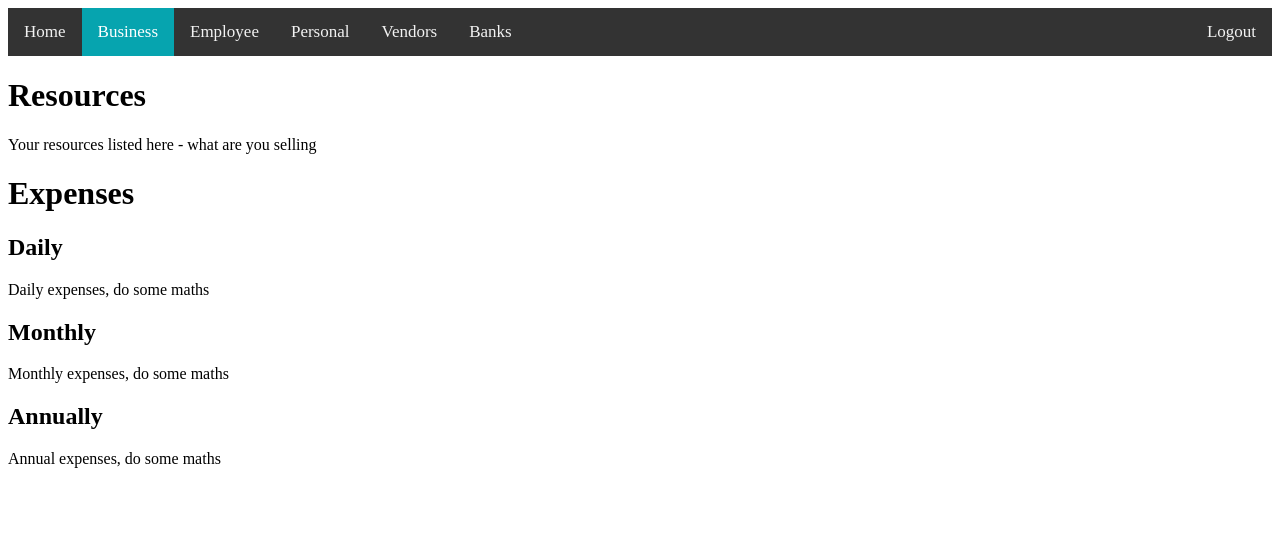
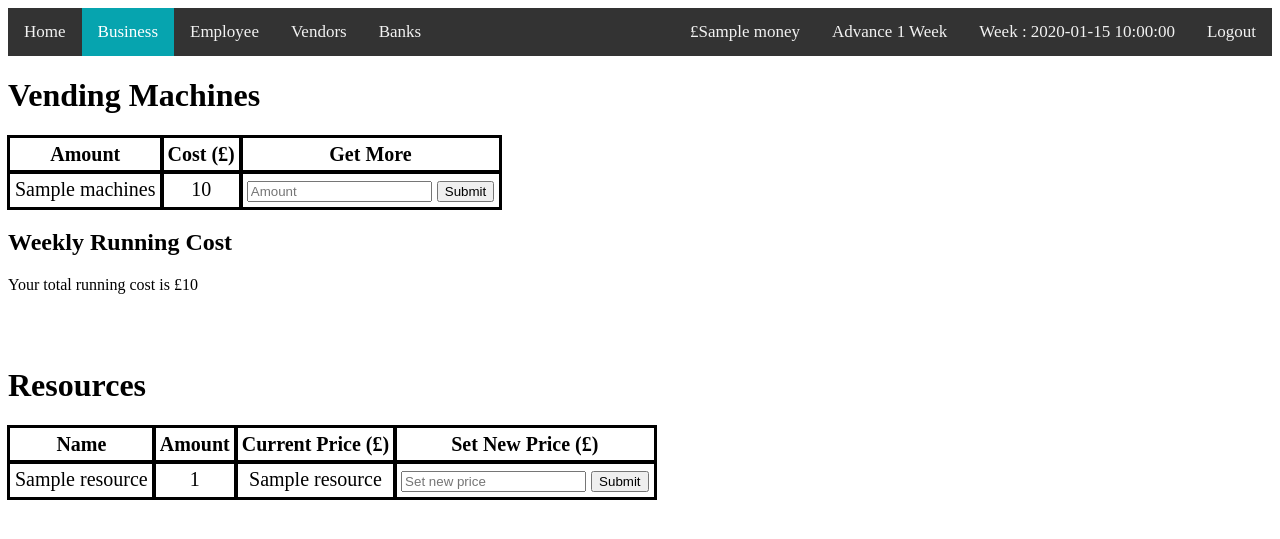
Before and after one commit to v-faustino/WHACK2025, a Flask app: template templates/business.html in a window 1280 px wide. Shown: the top 539 px of the page. Run offline with Flask 3, Linux system fonts and the light colour scheme; the template is opened without the code that fills it: most values are stand-ins (such as "Sample title", 1, 10 or a date in 2020).

Commit message:
imma sleep

```diff
--- a/main.py
+++ b/main.py
@@ -1,8 +1,13 @@
-from flask import Flask, render_template, redirect, url_for, request, session
+from flask import Flask, render_template, redirect, url_for, request, session, flash
+from player import Player
+from config import MERCHANDISE, BANKS, MACHINECOST, RUNNINGCOST
 
 app = Flask(__name__)
 app.secret_key = "helloworld"
 
+# rn signifies the current time in weeks, beginning at week 1
+rn = 1
+gameOver = False
 
 @app.route("/login", methods=["POST", "GET"])
 def login():
@@ -10,11 +15,16 @@ def login():
         return render_template("login.html")
 
     user = request.form.get("username")
-    if user == "":
-        return render_template("login.html", text="No fields may be left empty.")
+    '''if user == "":
+        return render_template("login.html", text="No fields may be left empty.")'''
 
     session["user"] = user
-    return render_template("index.html")
+
+    global player
+    player = Player(session["user"], 0) # Create player with no money
+
+    return redirect(url_for("home"))
+
 
 @app.route("/logout")
 def logout():
@@ -28,15 +38,45 @@ def home():
 
 
     if request.method == "GET":
-        return render_template("index.html")
+        sold = player.getPrevWeekSales()
+        totalAmount = sum(int(sold[item][0]) for item in sold)
+        totalRev = sum(float(sold[item][1] * sold[item][0]) for item in sold)
+
+        return render_template("index.html", money="{:.2f}".format(player.getMoney()), time=rn, sold=sold, amount=totalAmount, rev="{:.2f}".format(totalRev))
 
 @app.route("/business", methods=["POST", "GET"])
 def business():
     if not ("user" in session):
         return redirect(url_for("login"))
 
+    if request.method == "GET":
+        return render_template("business.html", money="{:.2f}".format(player.getMoney()), time=rn, machines=player.getAmountMachines(), cost="{:.2f}".format(MACHINECOST), resources=player.getResources(), runningCost=player.getAmountMachines() * RUNNINGCOST)
 
-    return render_template("business.html")
+    # check empty
+    if request.form.get("amountMachines") == "" or request.form.get("newPrice") == "":
+        return render_template("business.html", money="{:.2f}".format(player.getMoney()), time=rn, machines=player.getAmountMachines(), cost=MACHINECOST, resources=player.getResources(), runningCost=player.getAmountMachines() * RUNNINGCOST, msg="Field cannot be empty")
+
+    # add machines or add resources price
+    if request.method == "POST":
+        if (request.form.get("newPrice") is None):
+            machines = int(request.form.get("amountMachines"))
+
+            # check if you can afford
+            if (player.getMoney() - machines * MACHINECOST) < 0:
+                msg = "You cannot afford that many vending machines"
+
+            else:
+                player.addMachines(machines)
+                msg = f"Bought {machines} vending machines"
+
+        else:
+            item = request.form.get("item")
+            price = request.form.get("newPrice")
+            player.editPrice(item, price)
+            msg = f"Updated price to {price}"
+
+        return render_template("business.html", money="{:.2f}".format(player.getMoney()), time=rn, machines=player.getAmountMachines(), cost=MACHINECOST, resources=player.getResources(), runningCost=player.getAmountMachines() * RUNNINGCOST, msg=msg)
+
 
 @app.route("/employee", methods=["POST", "GET"])
 def employee():
@@ -44,7 +84,7 @@ def employee():
         return redirect(url_for("login"))
 
 
-    return render_template("employee.html")
+    return render_template("employee.html", money="{:.2f}".format(player.getMoney()), time=rn)
 
 @app.route("/personal", methods=["POST", "GET"])
 def personal():
@@ -52,39 +92,144 @@ def personal():
         return redirect(url_for("login"))
 
 
-    return render_template("personal.html")
+    return render_template("personal.html", money="{:.2f}".format(player.getMoney()), time=rn)
 
 @app.route("/vendors", methods=["POST", "GET"])
 def vendors():
     if not ("user" in session):
         return redirect(url_for("login"))
 
+    if request.method == "GET":
+        return render_template("vendors.html", money="{:.2f}".format(player.getMoney()), time=rn, stock=MERCHANDISE, price=player.getCurrentPrices())
 
-    return render_template("vendors.html")
+
+    name = request.form.get("name")
+    amount = request.form.get("amountResources")
+    price = float(request.form.get("price"))
+
+    if amount == "":
+        return render_template("vendors.html", money="{:.2f}".format(player.getMoney()), time=rn, stock=MERCHANDISE, price=player.getCurrentPrices(), msg="Fields cannot be left empty")
+
+    amount = int(amount)
+
+    # check if can afford
+    if (player.getMoney() - amount * price) < 0:
+        return render_template("vendors.html", money="{:.2f}".format(player.getMoney()), time=rn, stock=MERCHANDISE, price=player.getCurrentPrices(), msg="You cannot afford these resources")
+
+    player.addResources(name, amount, price)
+
+    return render_template("vendors.html", money="{:.2f}".format(player.getMoney()), time=rn, stock=MERCHANDISE, price=player.getCurrentPrices(), msg2="Successful purchase")
 
 
 @app.route("/banks", methods=["POST", "GET"])
 def banks():
     if not ("user" in session):
-        return redirect(url_for("login"))
+        return redirect(url_for("logout"))
 
 
     if request.method == "GET":
-        return redirect(url_for("login"))
+        return render_template("banks.html", loans=player.getLoans(), banks=BANKS, money="{:.2f}".format(player.getMoney()), time=rn)
+
 
 
     amount = request.form.get("amount")
 
     # no fields can be empty
     if amount == "":
-        return render_template("banks.html", text="No fields may be left empty.")
+        return render_template("banks.html", text="No fields may be left empty.", loans=player.getLoans(), banks=BANKS, money="{:.2f}".format(player.getMoney()), time=rn)
 
 
     # loan approved
     # add amoun to account
+    player.addMoney(float(amount))
+
+    bank = BANKS[int(request.form.get("index"))]
+
+    interest = bank["Interest"]
+    time = bank["Time"]
+    name = bank["Name"]
+
+    print(name, interest, time)
+
+    # existingLoans = player.getLoans()
+
+    player.addLoan(name, amount, interest, time, rn)
+    print(player.getLoans())
+    return render_template("banks.html", text2="Loan Approved.", loans=player.getLoans(), banks=BANKS, money="{:.2f}".format(player.getMoney()), time=rn)
 
 
-    return render_template("banks.html", text2="Loan Approved.")
+@app.route("/advance", methods=["POST", "GET"])
+def advanceTime():
+    loanStatus = player.forwardLoans()
+    saleStatus = player.sales()
+    if loanStatus == "Game Over" or saleStatus == "Game Over":
+        flash("Unfortuntately you failed to pay credit in time. Game Over.", 'danger')
+
+    else :
+        global rn
+        rn += 1
+
+        player.currentPrices = None # Reset Current Prices, so new ones are generated next week
+
+        totalRunningCost = player.getAmountMachines() * RUNNINGCOST
+        if totalRunningCost > player.getMoney():
+            moneh = player.getMoney()
+            player.addMoney(-moneh) # Zero Money
+            player.addLoan("Machine Maintenance", totalRunningCost - moneh, 0.30, 0, rn) # Add difference as a loan
+
+            #TODO ADD MESSAGE ABOUT THIS
+            flash("You didn't have enough money to run all your machines, emergency loan taken. PAY IMMEDIATELY!!!", 'danger')
+
+            #TODO DISPLAY WEEKLY RUNNING COST IN BUSINESS TAB IG???
+
+        else:
+            player.addMoney(-totalRunningCost) # Every week, each machine costs some money
+
+        # Overdue
+        if loanStatus == "Overdue":
+            flash("Payment for a loan was overdue, your interest has been increased.",'error')
+
+        # Game Over
+        elif loanStatus == "Game Over":
+            flash("Game Over. You missed too many payment dates.",'error')
+
+        elif saleStatus == "Not Enough Goods":
+            flash("You didn't have enough stock to satisfy all your customers.", 'warning')
+
+        elif saleStatus == "Not Diverse":
+            flash("You don't have enough unique items. Sales severely impacted.", 'warning')
+
+        elif saleStatus == "No Machines":
+            flash("You didn't have any machines working.", 'warning')
+
+        else:
+            flash("1 week advanced, loans are normal.", 'success')
+
+
+
+    return redirect(url_for("home"))
+
+
+@app.route("/repay", methods=["POST", "GET"])
+def repay():
+    bank = request.form.get("bank")
+    amount = request.form.get("repayAmount")
+    msg = ""
+    msg2 = ""
+    if amount == "":
+        msg = "Fields cannot be empty"
+
+    if amount is None:
+        msg = "Try again"
+
+    elif float(amount) <= player.getMoney():
+        player.payLoan(bank, amount)
+        msg2 = "Payment made successfully"
+
+    else:
+        msg="You cannot afford to make this payment."
+
+    return render_template("banks.html", msg=msg, msg2=msg2, loans=player.getLoans(), banks=BANKS, money="{:.2f}".format(player.getMoney()), time=rn)
 
 if __name__ == "__main__":
     app.run(debug=True)
--- a/static/index.css
+++ b/static/index.css
@@ -33,6 +33,7 @@ table, label {
 th, td {
    outline: solid;
    padding: 5px;
+   text-align: center;
 }
 
 #error {
--- a/templates/business.html
+++ b/templates/business.html
@@ -5,25 +5,70 @@
 
 {% endblock %}
 
+
 {% block body %}
     <div class="topnav">
         <a href="/">Home</a>
         <a class="active" href="business">Business</a>
         <a href="employee">Employee</a>
-        <a href="personal">Personal</a>
         <a href="vendors">Vendors</a>
         <a href="banks">Banks</a>
         <a href="logout" style="float: right">Logout</a>
+        <a style="float: right">Week : {{time}}</a>
+        <a href="advance" style="float: right">Advance 1 Week</a>
+        <a style="float: right"> £{{ money }}</a>
     </div>
+        <h1>Vending Machines</h1>
+        <table>
+            <tr>
+                <th>Amount</th>
+                <th>Cost (£)</th>
+                <th>Get More</th>
+            </tr>
+            <tr>
+                <td> {{ machines}} </td>
+                <td>{{ cost }}</td>
+                <td>
+                    <form method="POST">
+                        <input type="number" min="0" name="amountMachines" id="amountMachines" placeholder="Amount">
+                        <input type="submit">
+                    </form>
+                </td>
+            </tr>
+        </table>
+        <h2>Weekly Running Cost</h2>
+        <p>Your total running cost is £{{ runningCost }}</p>
+        <br><br>
         <h1>Resources</h1>
-        <p>Your resources listed here - what are you selling</p>
+        {% if resources | length == 0 %}
+        <p>You have no resources </p>
 
-        <h1>Expenses</h1>
-        <h2>Daily</h2>
-        <p>Daily expenses, do some maths</p>
-        <h2>Monthly</h2>
-        <p>Monthly expenses, do some maths</p>
-        <h2>Annually</h2>
-        <p>Annual expenses, do some maths</p>
+        {% else %}
+        <table>
+            <tr>
+                <th>Name</th>
+                <th>Amount</th>
+                <th>Current Price (£)</th>
+                <th>Set New Price (£)</th>
+            </tr>
+            {% for resource in resources %}
+                <tr>
+                    <td> {{ resource }} </td>
+                    <td> {{ resources[resource][0] }} </td>
+                    <td> {{ resources[resource][1] }} </td>
+                    <td>
+                        <form method="POST">
+                            <input type="hidden" name="item" id="item" value="{{ resource }}">
+                            <input type="number" name="newPrice" id="newPrice" placeholder="Set new price">
+                            <input type="submit">
+                        </form>
+                    </td>
+                </tr>
+            {% endfor %}
+            </table>
+        {% endif %}
+        <br>
+        <p style="color:red"> {{ msg }} </p>
     </div>
+
 {% endblock %}
--- a/templates/employee.html
+++ b/templates/employee.html
@@ -10,10 +10,13 @@
         <a href="/">Home</a>
         <a href="business">Business</a>
         <a class="active" href="employee">Employee</a>
-        <a href="personal">Personal</a>
+
         <a href="vendors">Vendors</a>
         <a href="banks">Banks</a>
         <a href="logout" style="float: right">Logout</a>
+        <a style="float: right">Week : {{time}}</a>
+        <a href="advance" style="float: right">Advance 1 Week</a>
+        <a style="float: right"> £{{ money }}</a>
     </div>
 
 
--- a/templates/index.html
+++ b/templates/index.html
@@ -14,20 +14,51 @@
         <a class="active" href="">Home</a>
         <a href="business">Business</a>
         <a href="employee">Employee</a>
-        <a href="personal">Personal</a>
         <a href="vendors">Vendors</a>
         <a href="banks">Banks</a>
         <a href="logout" style="float: right">Logout</a>
+        <a style="float: right">Week : {{time}}</a>
+        <a href="advance" style="float: right">Advance 1 Week</a>
+        <a style="float: right"> £{{ money }}</a>
     </div>
 
-
+    {% with messages = get_flashed_messages(with_categories=true) %}
+        {% if messages %}
+            {% for category, message in messages %}
+                <div class="alert alert-{{ category }} alert-dismissible fade show" role="alert">
+                    {{ message }}
+                    <button type="button" class="btn-close" data-bs-dismiss="alert" aria-label="Close"></button>
+                </div>
+            {% endfor %}
+        {% endif %}
+    {% endwith %}
     <div>
         <h1>Homepage</h1>
-        <p>This is the home page. No clue what to display here.</p>
-        <h2>Suggestions</h2>
-        <p>Amazing suggestions</p>
-        <h2>News</h2>
-        <p>What is currently happening</p>
+        <h2>Sales report for the last week</h2>
+        {% if sold | length == 0 %}
+        <p>You have no report for the past week </p>
+
+        {% else %}
+        <table>
+            <tr>
+                <th>Item</th>
+                <th>Amount Sold</th>
+                <th>Sold At Price (£)</th>
+            </tr>
+            {% for item in sold %}
+                <tr>
+                    <td> {{ item }} </td>
+                    <td> {{ sold[item][0] }} </td>
+                    <td> {{ "{:.2f}".format(sold[item][1]) }} </td>
+                </tr>
+            {% endfor %}
+            <tr>
+                <th>Total</th>
+                <td>{{ amount }}</td>
+                <td>{{ rev }}</td>
+            </tr>
+            </table>
+        {% endif %}
     </div>
     {% endblock %}
 </body>
--- a/templates/personal.html
+++ b/templates/personal.html
@@ -10,10 +10,12 @@
         <a href="/">Home</a>
         <a href="business">Business</a>
         <a href="employee">Employee</a>
-        <a class="active" href="personal">Personal</a>
         <a href="vendors">Vendors</a>
         <a href="banks">Banks</a>
         <a href="logout" style="float: right">Logout</a>
+        <a style="float: right">Week : {{time}}</a>
+        <a href="advance" style="float: right">Advance 1 Week</a>
+        <a style="float: right"> £{{ money }}</a>
     </div>
 
 
```
Also changed, not shown: player.py (added, +242 -0 lines), templates/banks.html (+52 -50 lines), templates/vendors.html (+27 -4 lines).
